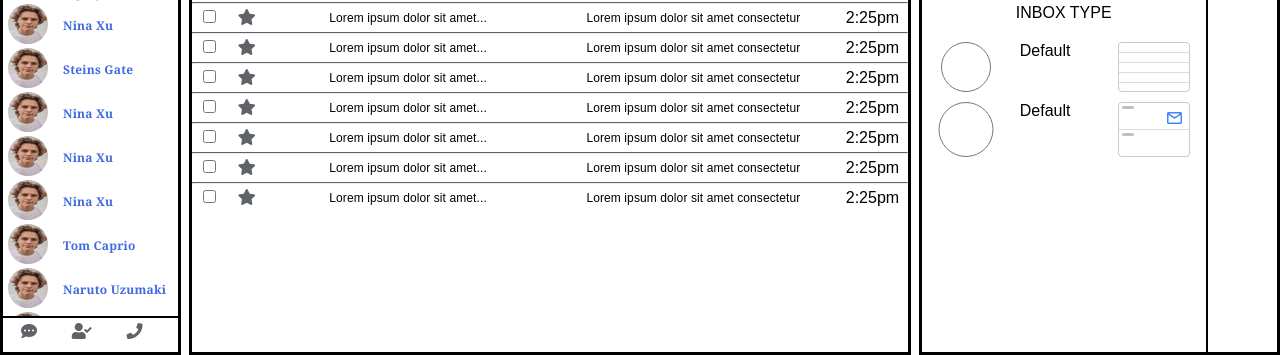
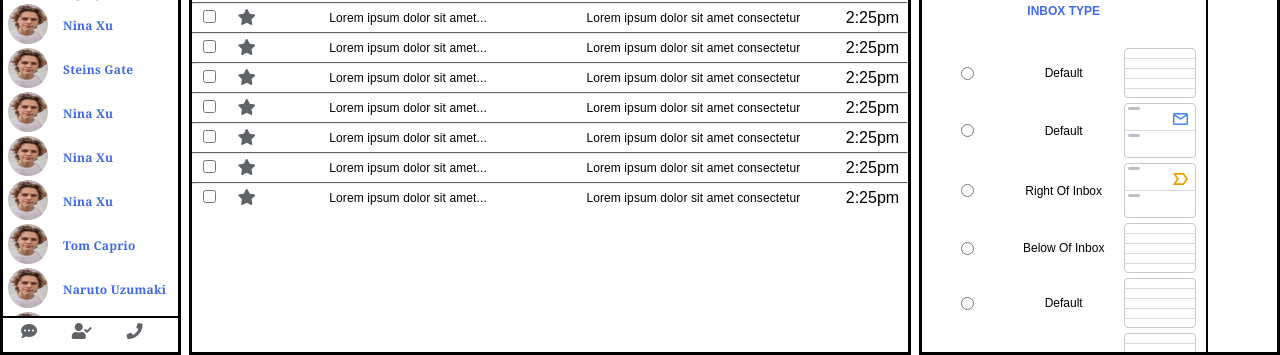
Before and after one commit to Avenger22/hoxton-html-gmail-components, a plain HTML site: page index.html in a window 1280 px wide. Shown: the part 445-800 px from the top of the page. Drawn offline with Linux system fonts and the light colour scheme.

Commit message:
update2 scroll on right menu overflow

```diff
--- a/assets/css/style.css
+++ b/assets/css/style.css
@@ -115,7 +115,7 @@ li {
     grid-template:
     "right-menu-sub-1 right-menu-sub-2" 1fr /
      0.8fr 0.2fr;
-     /* overflow: scroll; */
+     overflow: scroll;
 }
 
 .right-menu-sub-1 {
@@ -475,15 +475,23 @@ li {
     place-items: center;
 }
 
-/* .right-menu .right-menu-sub-1 .fourth-group {
-    overflow: scroll;
-} */
+.right-menu .right-menu-sub-1 .fourth-group .title-group-2 span {
+    font-size: 12px;
+    font-weight: 900;
+    color: royalblue;
+}
+
+.right-menu .right-menu-sub-1 .fourth-group .radio-btn-group span {
+    font-size: 12px;
+    font-weight: 500;
+}
 
 .right-menu .right-menu-sub-1 .fourth-group .radio-btn-group {
     display: grid;
     grid-template-columns: 1fr 1fr 1fr;
-    grid-gap: 10px;
-    padding-top: 20px;
+    grid-gap: 5px;
+    padding-top: 30px;
+    place-items: center;
 }
 
 
--- a/index.html
+++ b/index.html
@@ -387,21 +387,21 @@
                         <span>Default</span>
                         <img src="assets/img/Unreadfirst.png">
 
-                        <!-- <input type="radio">
+                         <input type="radio">
                         <span>Right Of Inbox</span>
                         <img src="assets/img/Importantfirst.png">
 
                         <input type="radio">
                         <span>Below Of Inbox</span>
-                        <img src="assets/img/Classic.png"> -->
+                        <img src="assets/img/Classic.png">
 
-                        <!-- <input type="radio">
+                         <input type="radio">
                         <span>Default</span>
                         <img src="assets/img/Classic.png">
 
                         <input type="radio">
                         <span>Default</span>
-                        <img src="assets/img/Classic.png"> -->
+                        <img src="assets/img/Classic.png">
                     </div>
                 </div>
 
```
